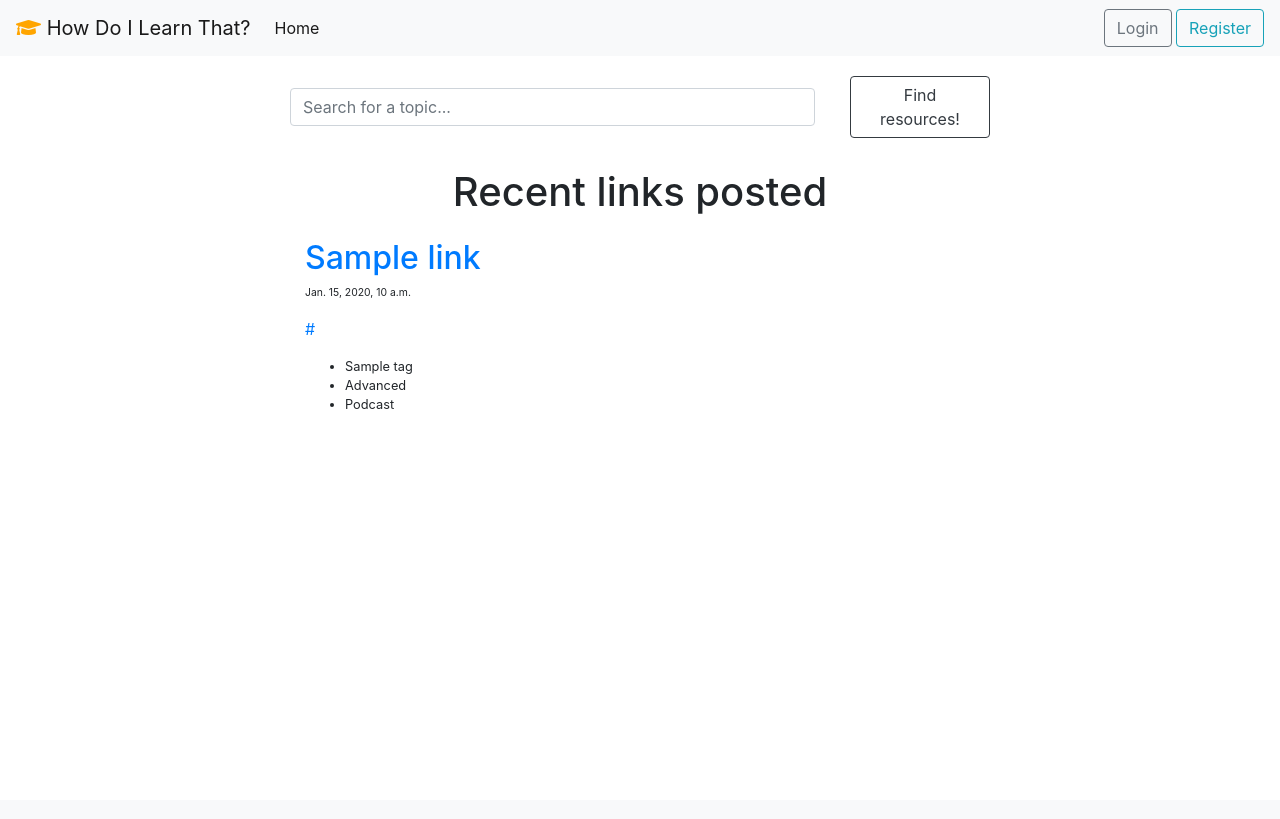
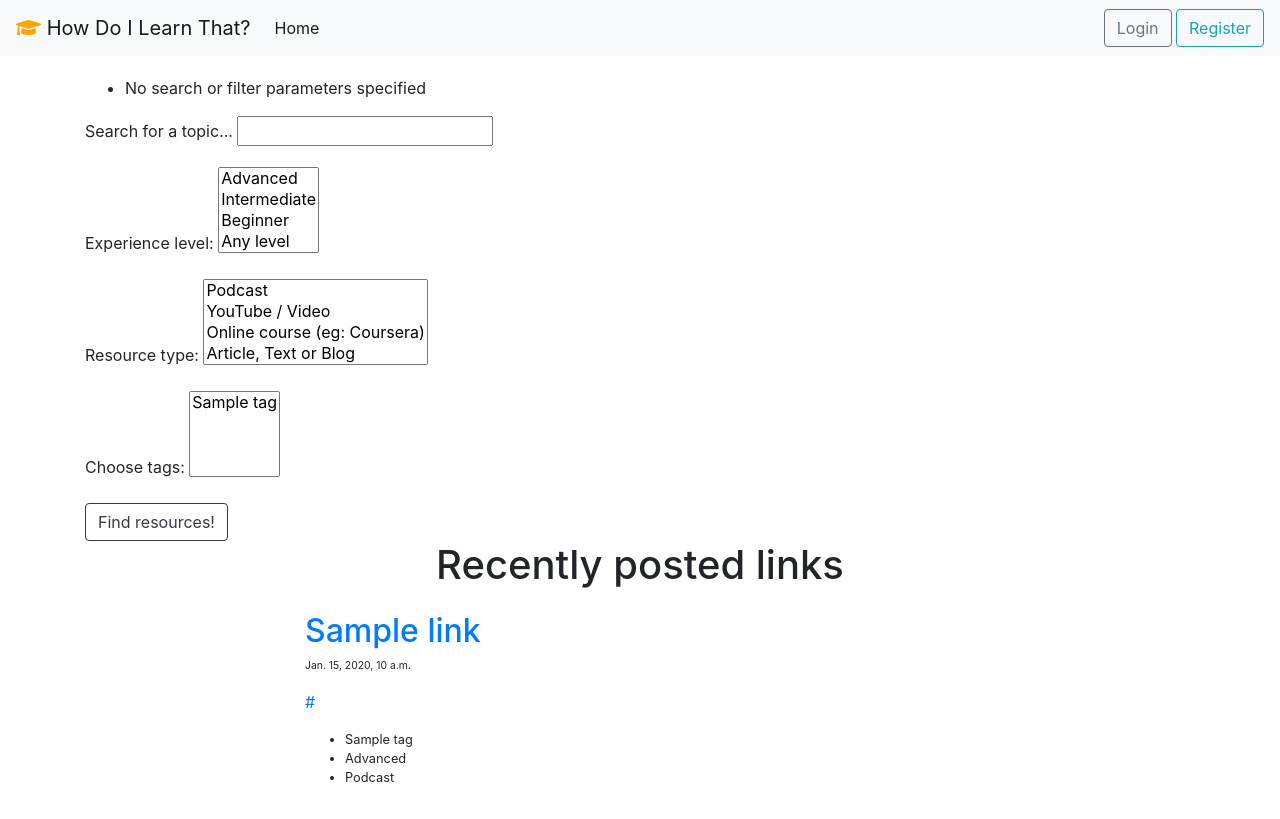
Before and after one commit to nrimsky/livlearn-v0, a Django app: page / in a window 1280 px wide. Before the commit the page ends 409 px from the top, so only its background shows below. Run offline with Django 3.2, Linux system fonts and the light colour scheme; tables that the repository leaves empty hold one stand-in row (values such as "Sample post"); some libraries are stand-ins or nearby versions.

Commit message:
search and filter

```diff
--- /dev/null
+++ b/links/forms.py
@@ -0,0 +1,18 @@
+from django import forms
+from .models import Tag, Link
+
+
+class SearchForm(forms.Form):
+    q = forms.CharField(label='Search for a topic...', max_length=200, required=False)
+    level = forms.MultipleChoiceField(label='Experience level', choices=Link.LEVEL_CHOICES, required=False)
+    type = forms.MultipleChoiceField(label='Resource type', choices=Link.TYPE_CHOICES, required=False)
+    tags = forms.ModelMultipleChoiceField(label='Choose tags', queryset=Tag.objects.all(), required=False)
+
+    def clean(self):
+        cleaned_data = super().clean()
+        q = cleaned_data.get("q")
+        level = cleaned_data.get("level")
+        type = cleaned_data.get("type")
+        tags = cleaned_data.get("tags")
+        if q == "" and len(level) == 0 and len(type) == 0 and len(tags) == 0:
+            raise forms.ValidationError("No search or filter parameters specified")
--- a/links/models.py
+++ b/links/models.py
@@ -1,23 +1,47 @@
 from django.db import models
 from django.conf import settings
+from django.db.models import Count
+
+class LinkQuerySet(models.QuerySet):
+    def search(self, **kwargs):
+        qs = self
+        qs = qs.order_by('-created_at')
+        if kwargs.get('q', ''):
+            qs = qs.filter(models.Q(name__icontains=kwargs['q']) | models.Q(description__icontains=kwargs['q']) | models.Q(tags__name__icontains=kwargs['q']))
+        if kwargs.get('level', []):
+            if "AN" not in kwargs['level'] and len(kwargs['level']) != 0:
+                levels = kwargs['level']
+                levels.append("AN")
+                qs = qs.filter(level__in=levels)
+        if kwargs.get('type', []) and len(kwargs['type']) != 0:
+            qs = qs.filter(type__in=kwargs['type'])
+        if kwargs.get('tags', []) and len(kwargs['tags']) != 0:
+            qs = qs.filter(tags__in=kwargs['tags'])
+        return qs.distinct()
 
 
 class Link(models.Model):
+
+    objects = LinkQuerySet.as_manager()
+
     likes = models.ManyToManyField(settings.AUTH_USER_MODEL, related_name='link_like', blank=True)
     created_at = models.DateTimeField(auto_now_add=True)
 
-    ADVANCED = 'A'
-    INTERMEDIATE = 'I'
-    BEGINNER = 'B'
+    ADVANCED = 'AD'
+    INTERMEDIATE = 'IN'
+    BEGINNER = 'BE'
+    ANY = "AN"
     LEVEL_CHOICES = [
         (ADVANCED, 'Advanced'),
         (INTERMEDIATE, 'Intermediate'),
-        (BEGINNER, 'Beginner')
+        (BEGINNER, 'Beginner'),
+        (ANY, 'Any level')
     ]
     level = models.CharField(
         max_length=2,
         choices=LEVEL_CHOICES,
-        blank=False
+        blank=False,
+        default=ANY
     )
 
     PODCAST = "PO"
--- a/links/templates/links/index.html
+++ b/links/templates/links/index.html
@@ -1,15 +1,10 @@
 {% extends "base.html" %}
 {% block title %}Links{% endblock title %}
 {% block content %}
-    <div style="margin-bottom: 30px">
-        <form class="form-inline" action="{% url 'links:search_results' %}" method="get" style="width: 100%; max-width: 700px; margin: auto">
-            <div class="form-group" style="width: 75%; margin-right: 5%">
-                <label for="search" class="sr-only">Search</label>
-                <input class="form-control" name="q" type="text" placeholder="Search for a topic..." id="search" style="width: 100%">
-            </div>
-            <button type="submit" class="btn btn-outline-dark" style="width: 20%; min-width: 100px">Find resources!</button>
-        </form>
-    </div>
+    <form action="{% url 'links:index' %}" method="get">
+        {{ form.as_p }}
+        <button type="submit" class="btn btn-outline-dark">Find resources!</button>
+    </form>
     {% if object_list %}
         <h1 style="width: 100%; text-align: center">{{ list_title }}</h1>
         <div class="links">
@@ -27,6 +22,6 @@
             {% endfor %}
         </div>
     {% else %}
-        <p>No links have been posted so far : (</p>
+        <p class="mt-2">No links found : (</p>
     {% endif %}
 {% endblock content %}
--- a/links/urls.py
+++ b/links/urls.py
@@ -5,8 +5,9 @@ from . import views
 app_name = 'links'
 
 urlpatterns = [
-    path('', views.index, name='index'),
+    # path('', views.index, name='index'),
+    path('', views.search_view, name='index'),
     path('<int:pk>/', views.LinkDetailView.as_view(), name='detail'),
     path('like/<int:pk>', views.like, name="like"),
-    path('search', views.SearchResultsView.as_view(), name='search_results')
+    # path('search', views.SearchResultsView.as_view(), name='search_results')
 ]
--- a/links/views.py
+++ b/links/views.py
@@ -7,29 +7,41 @@ from django.urls import reverse
 from django.views.generic.detail import DetailView
 from django.views.generic import ListView
 from django.db.models import Q
+from .forms import SearchForm
 
 
-def index(request):
-    latest_links = Link.objects.order_by('-created_at')[:5]
-    template = loader.get_template('links/index.html')
-    return HttpResponse(template.render({'object_list': latest_links, "list_title": "Recent links posted"}, request))
+# def index(request):
+#     latest_links = Link.objects.order_by('-created_at')[:5]
+#     template = loader.get_template('links/index.html')
+#     return HttpResponse(template.render({'object_list': latest_links, "list_title": "Recent links posted"}, request))
+#
+
+def search_view(request):
+    form = SearchForm(request.GET)
+    list_title = "Recently posted links"
+    if form.is_valid():
+        list_title = "Search results"
+        links = Link.objects.search(**form.cleaned_data)
+    else:
+        links = Link.objects.order_by('-created_at')[:5]
+    return render(request, "links/index.html", {"form": form, "object_list": links, "list_title": list_title})
 
 
-class SearchResultsView(ListView):
-    model = Link
-    template_name = 'links/index.html'
-
-    def get_queryset(self):
-        query = self.request.GET.get('q')
-        object_list = Link.objects.filter(
-            Q(name__icontains=query) | Q(description__icontains=query)
-        )
-        return object_list
-
-    def get_context_data(self, **kwargs):
-        context = super().get_context_data(**kwargs)
-        context["list_title"] = "Search results"
-        return context
+# class SearchResultsView(ListView):
+#     model = Link
+#     template_name = 'links/index.html'
+#
+#     def get_queryset(self):
+#         query = self.request.GET.get('q')
+#         object_list = Link.objects.filter(
+#             Q(name__icontains=query) | Q(description__icontains=query)
+#         )
+#         return object_list
+#
+#     def get_context_data(self, **kwargs):
+#         context = super().get_context_data(**kwargs)
+#         context["list_title"] = "Search results"
+#         return context
 
 class LinkDetailView(DetailView):
 
```
Also changed, not shown: authapp/migrations/0001_initial.py, links/migrations/0001_initial.py, links/migrations/0002_auto_20210312_2229.py (deleted).
